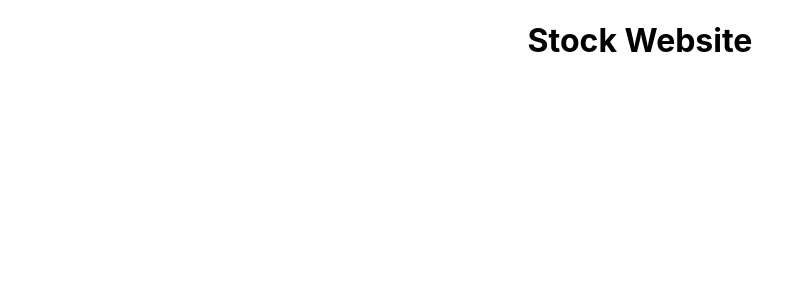
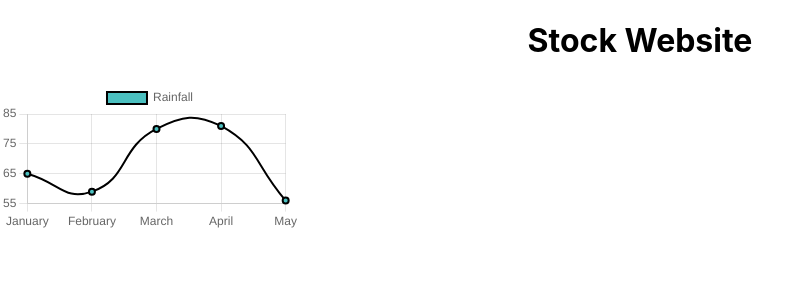
Before and after one commit to ENGR102Review/Hackathon2021, a React (Create React App) app in the folder stock-app/: page / in a window 1280 px wide. Shown: the top 300 px of the page, without its empty margins (0-812 px from the left). Built offline with nearby package versions, Linux system fonts and the light colour scheme.

Commit message:
graph included

```diff
--- a/stock-app/package.json
+++ b/stock-app/package.json
@@ -6,7 +6,10 @@
     "@testing-library/jest-dom": "^5.14.1",
     "@testing-library/react": "^11.2.7",
     "@testing-library/user-event": "^12.8.3",
+    "canvas": "^2.8.0",
+    "chart.js": "^3.5.1",
     "react": "^17.0.2",
+    "react-chartjs-2": "^3.0.4",
     "react-dom": "^17.0.2",
     "react-router": "^5.2.1",
     "react-scripts": "4.0.3",
--- a/stock-app/src/App.js
+++ b/stock-app/src/App.js
@@ -1,10 +1,13 @@
 import logo from './logo.svg';
 import './App.css';
 import Home from './home';
+import Graph from './graph';
 
 function App() {
   return <div className="App">
       <Home />
+      <p><Graph /> </p>
+
     </div>;
     // <div className="App">
     //   <header className="App-header">
--- /dev/null
+++ b/stock-app/src/graph.js
@@ -0,0 +1,42 @@
+import React from 'react';
+import {Line} from 'react-chartjs-2';
+
+const state = {
+  labels: ['January', 'February', 'March',
+           'April', 'May'],
+  datasets: [
+    {
+      label: 'Rainfall',
+      fill: false,
+      lineTension: 0.5,
+      backgroundColor: 'rgba(75,192,192,1)',
+      borderColor: 'rgba(0,0,0,1)',
+      borderWidth: 2,
+      data: [65, 59, 80, 81, 56]
+    }
+  ]
+}
+
+export default class Graph extends React.Component {
+    render() {
+      return (
+        <div>
+          <Line
+            data={state}
+            options={{
+            responsive: false,
+              title:{
+                display:true,
+                text:'Average Rainfall per month',
+                fontSize:10
+              },
+              legend:{
+                display:true,
+                position:'left'
+              }
+            }}
+          />
+        </div>
+      );
+    }
+  }
```
Also changed, not shown: stock-app/src/routes.js (+10 -0 lines), 1 other file (tests, documents, lock files or other folders).
